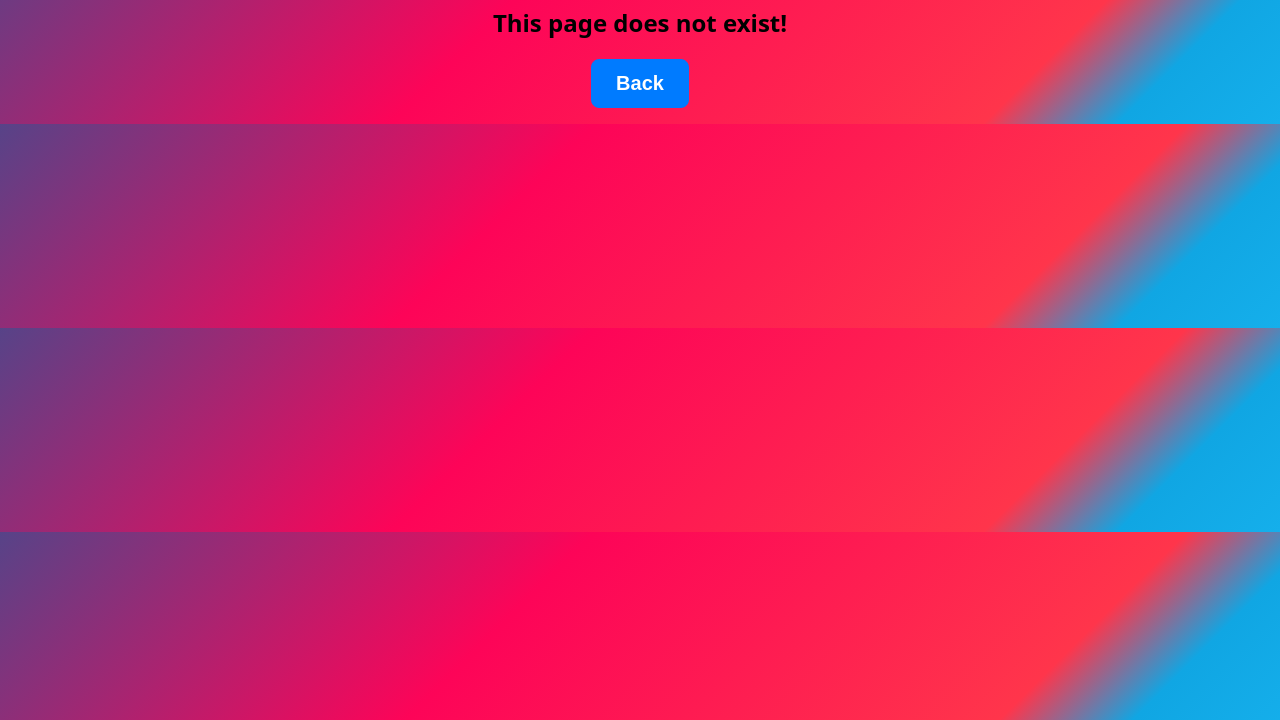
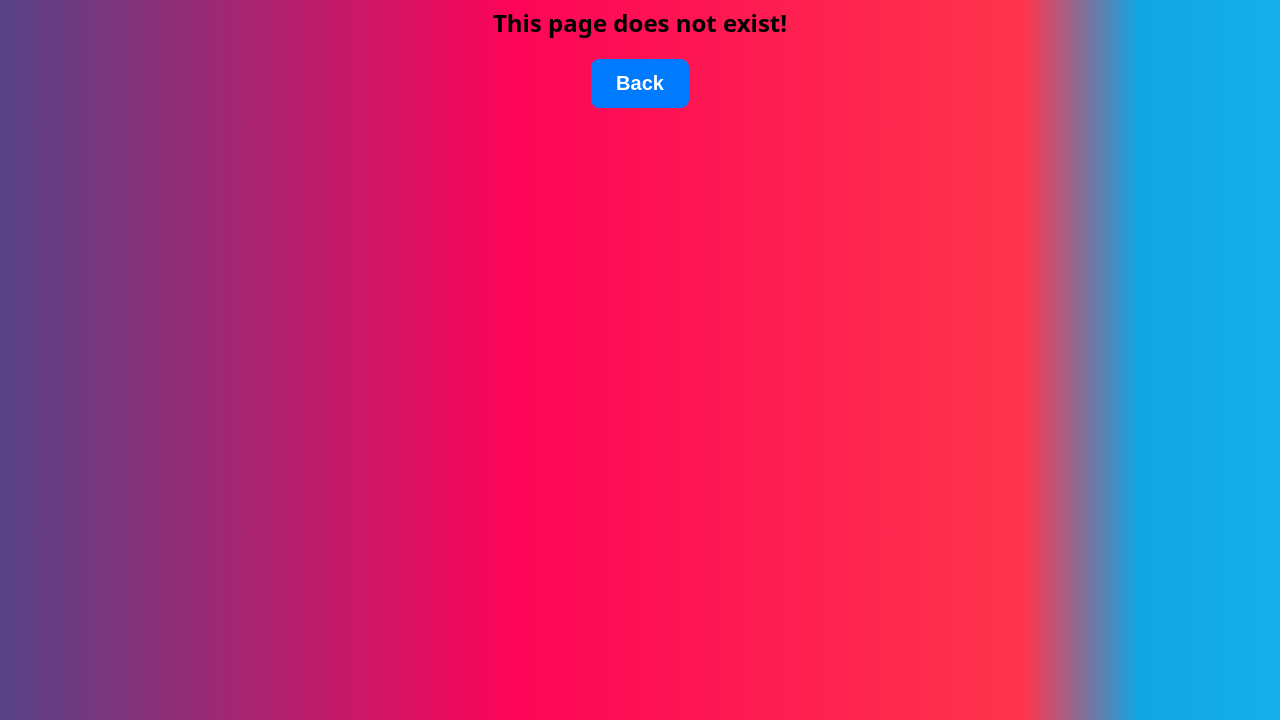
Before and after one commit to dante-nl/dnt, a plain HTML site: page 404.html in a window 1280 px wide. Shown: the part 80-800 px from the top of the page. Drawn offline with Linux system fonts and the light colour scheme.

Commit message:
Update 404.html

```diff
--- a/404.html
+++ b/404.html
@@ -20,7 +20,7 @@
     <style>
         body {
            background: rgb(87,67,136);
-background: linear-gradient(135deg, rgba(87,67,136,1) 0%, rgba(253,4,88,1) 40%, rgba(255,53,75,1) 80%, rgba(16,166,227,1) 89%, rgba(21,175,235,1) 100%);
+background: linear-gradient(90deg, rgba(87,67,136,1) 0%, rgba(253,4,88,1) 40%, rgba(255,53,75,1) 80%, rgba(16,166,227,1) 89%, rgba(21,175,235,1) 100%);
             font-family: system-ui;
             color: black
         }
```
